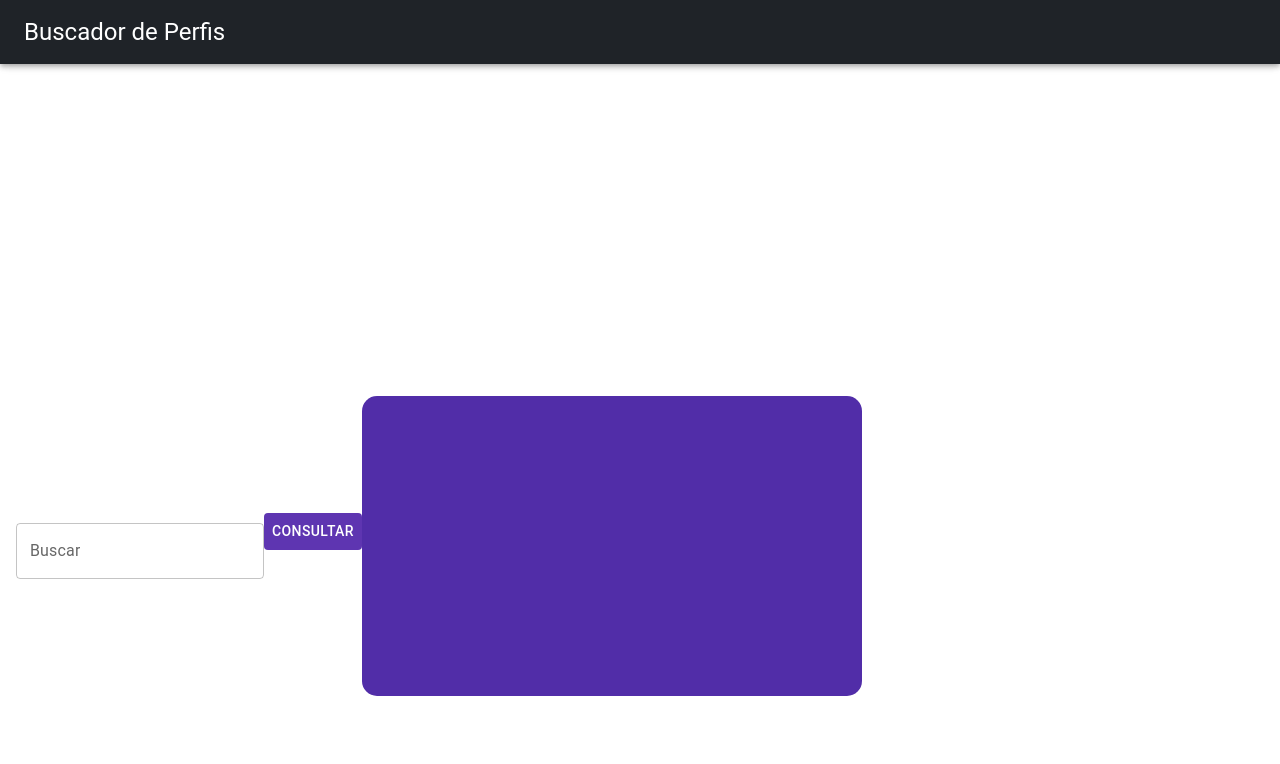
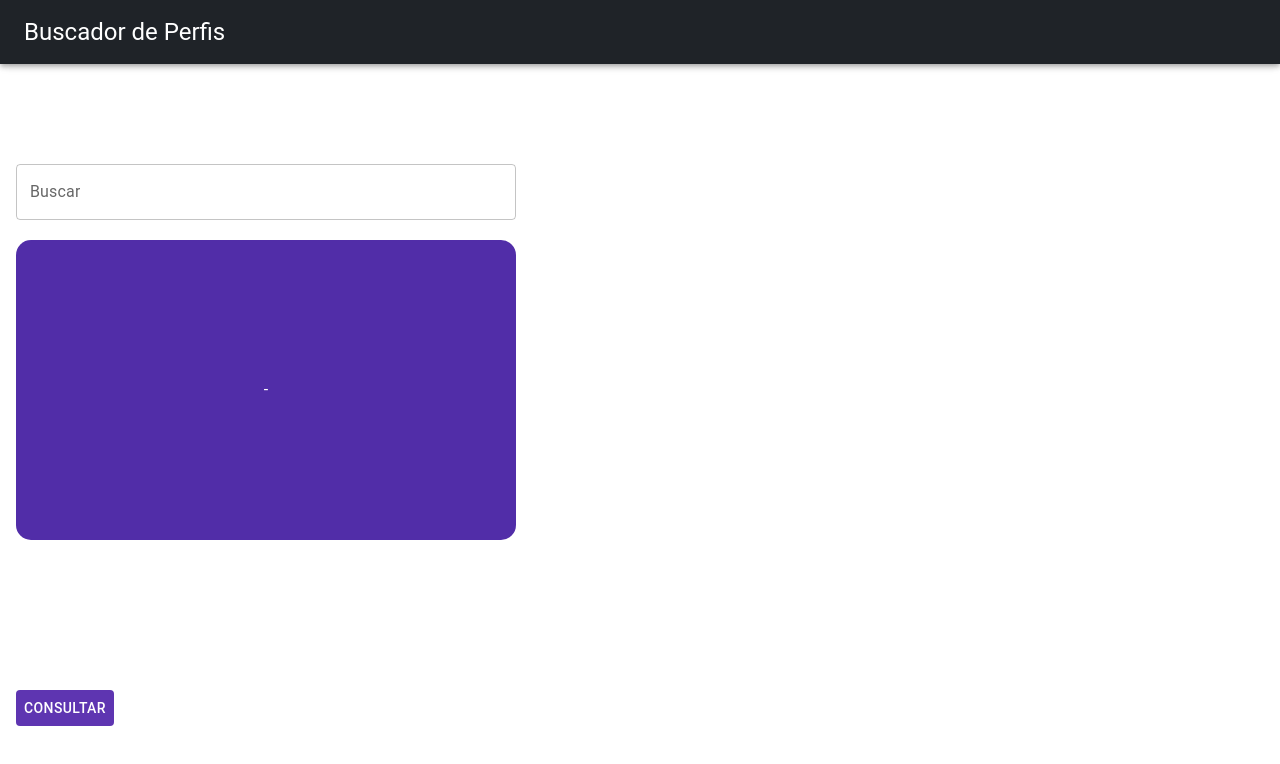
Before and after one commit to oFerrari/APP-Localizador-de-Perfis-React, a React (Vite) app: page / in a window 1280 px wide. Shown: the top 764 px of the page. Built offline with nearby package versions, Linux system fonts and the light colour scheme.

Commit message:
Subindo Progresso

```diff
--- a/src/components/Card/index.tsx
+++ b/src/components/Card/index.tsx
@@ -4,7 +4,7 @@ import { blueGrey, pink } from '@mui/material/colors'
 
 export function Card(dados: User) {
     return (
-        <>
+
             <FormGroup sx={{
                 display: "flex",
                 alignItems: "center",
@@ -15,7 +15,7 @@ export function Card(dados: User) {
                 borderRadius: '15px',
                 color: 'white',
 
-            }}>{dados.avatar_url !== "" ? (
+            }}>{dados.avatar_url !== "" || dados.name !== "" || dados.html_url !== "" ? (
                 <>
                     <img style={{ clipPath: 'circle(50%)' }} width={60} height={60} src={dados.avatar_url} alt="" />
 
@@ -23,10 +23,11 @@ export function Card(dados: User) {
 
                     <a href={dados.html_url}>Link do Perfil</a>
                 </>
-            ) : (<Typography variant="body1"></Typography>
+            ) : (<Typography variant="body1">-</Typography>
+
             )}
             </FormGroup>
 
-        </>
+
     )
 }
--- a/src/pages/Home/index.tsx
+++ b/src/pages/Home/index.tsx
@@ -29,26 +29,30 @@ export function Home() {
       <BaseLayout appBarTitle='Buscador de Perfis'>
       <Box sx={{
             display: "flex",
+            flexDirection:"column",
             alignItems: "center",
             justifyContent: "center",
-            margin: "300px 0",
           }}>
+
         <form onSubmit={handleSubmit}>
 
           <TextField id="outlined-basic" name="userName" label="Buscar" variant="outlined" sx={{
             background: 'white',
             color: 'white',
             marginTop: '10px',
+            width:"100%",
+            marginBottom:"20px"
           }} />
-
-          <Button type="submit" sx={{ background: '#5e35b1', color: 'white' }}>Consultar</Button>
-        </form>
 
 
         {isLoading?
           (<CircularProgress />)  :  (<Card avatar_url={user.avatar_url} name={user.name} html_url={user.html_url} />)
         }
-</Box>
+
+        <Button type="submit" sx={{ background: '#5e35b1', color: 'white', marginTop:"150px",}}>Consultar</Button>
+        </form>
+
+      </Box>
       </BaseLayout>
     </Theme>
 
```
